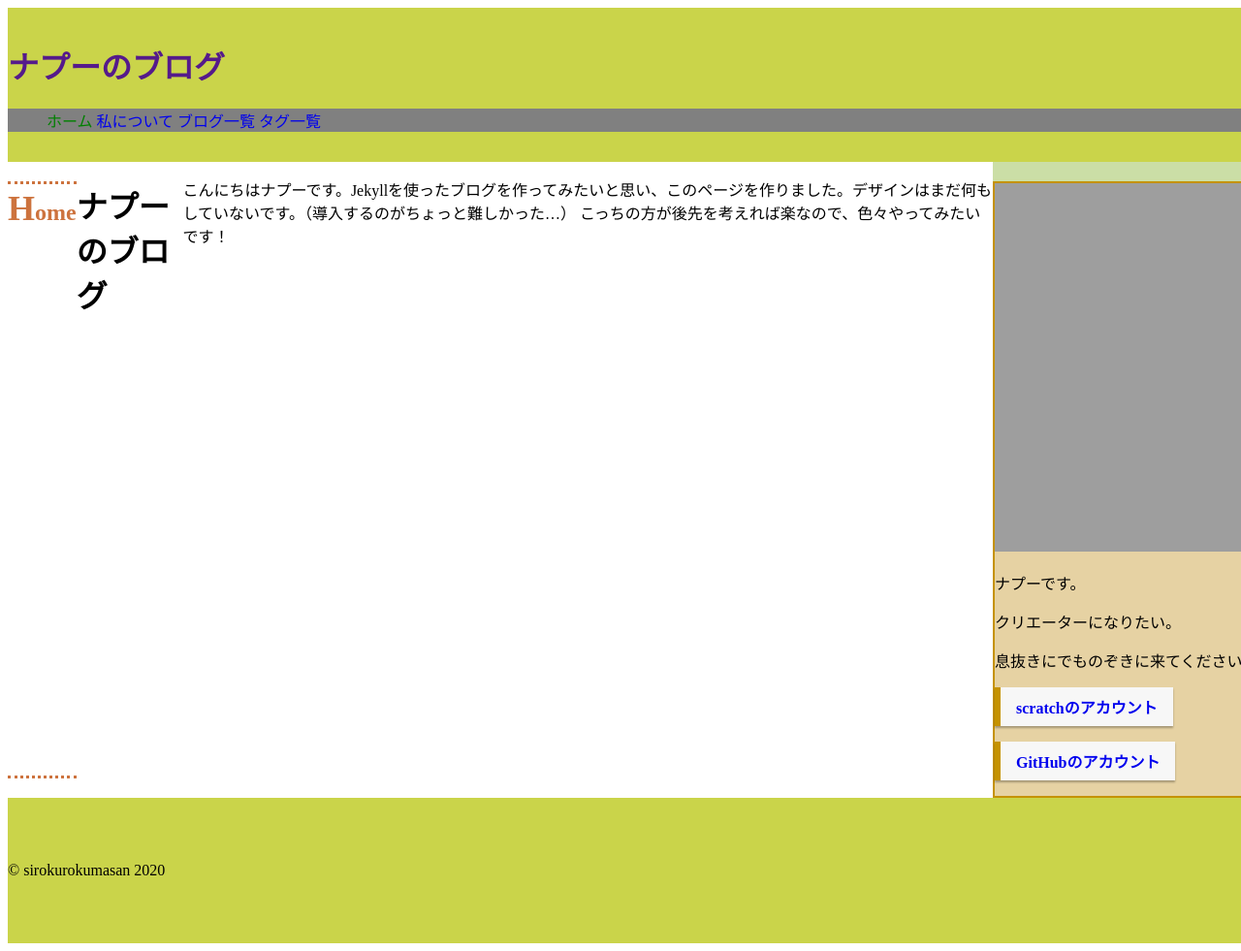
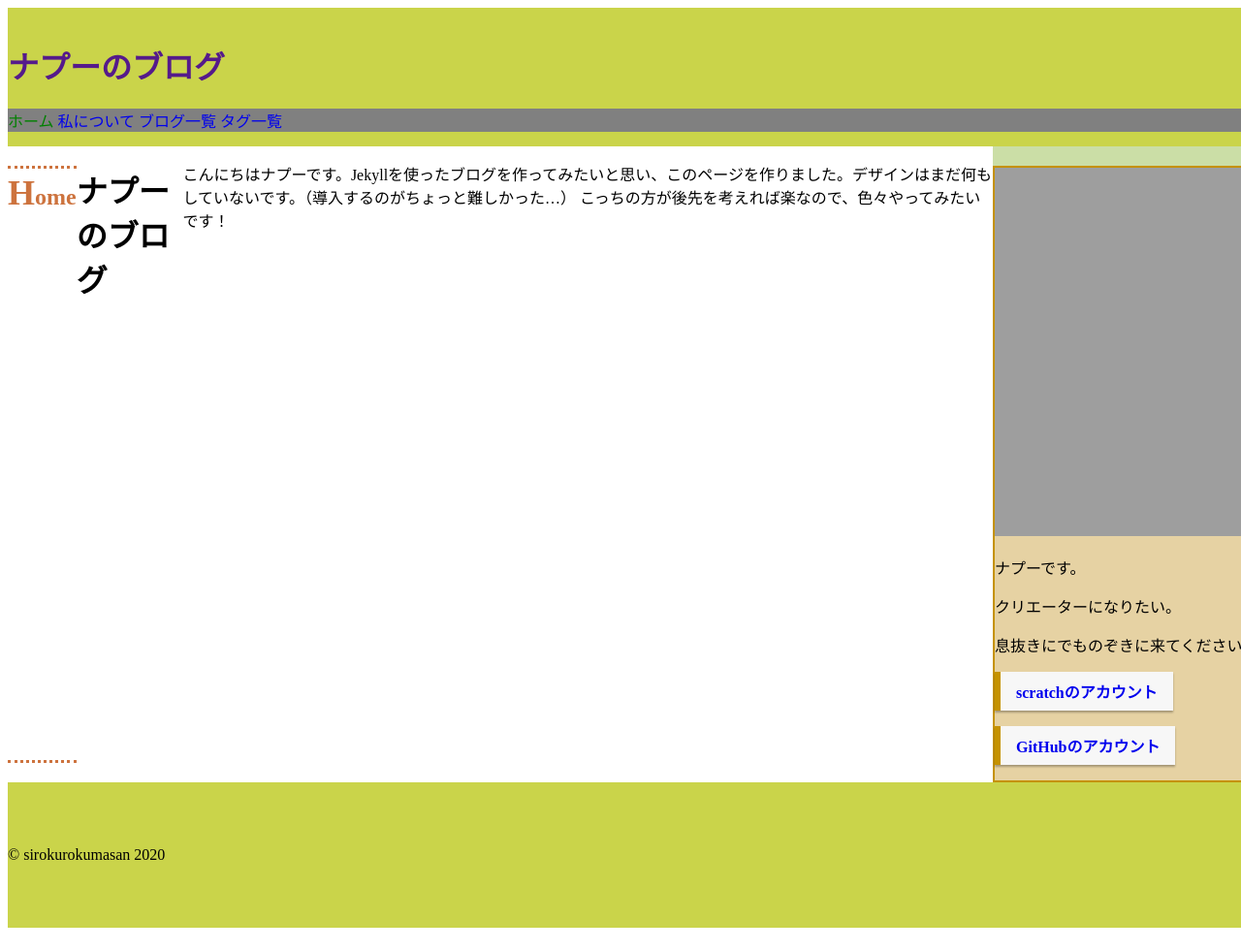
Before and after one commit to sirokurokumasan/sirokurokumasan.github.io, a Jekyll site: the page built from index.md, in a window 1280 px wide and 981 px high. Shown: the whole window at 97% size. Built offline with Jekyll 4.4.1, drawn with Linux system fonts in a browser that asks for light colours.

Commit message:
Update default.html

```diff
--- a/_layouts/default.html
+++ b/_layouts/default.html
@@ -10,9 +10,9 @@
 <header>
   <h1><a href class="headline">ナプーのブログ</a></h1>
   <nav id="gnav">
-    <ul class="inner">
+    <a class="inner">
       {% include navigation.html %}
-    </ul>
+    </a>
   </nav>
 </header>
 <div class="container">
```
